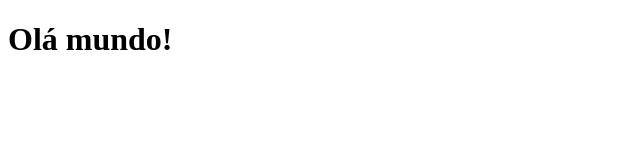
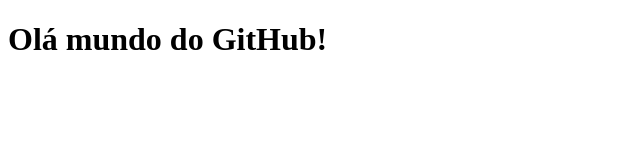
Before and after one commit to wolneiengelmann/Estudos, a plain HTML site: page index.html in a window 1280 px wide. Shown: the whole page, without its empty margins (0-640 px from the left). Drawn offline with Linux system fonts and the light colour scheme.

Commit message:
Update index.html

```diff
--- a/index.html
+++ b/index.html
@@ -7,6 +7,6 @@
     <title>Document</title>
 </head>
 <body>
-    <h1>Olá mundo!</h1>
+    <h1>Olá mundo do GitHub!</h1>
 </body>
 </html>
```
